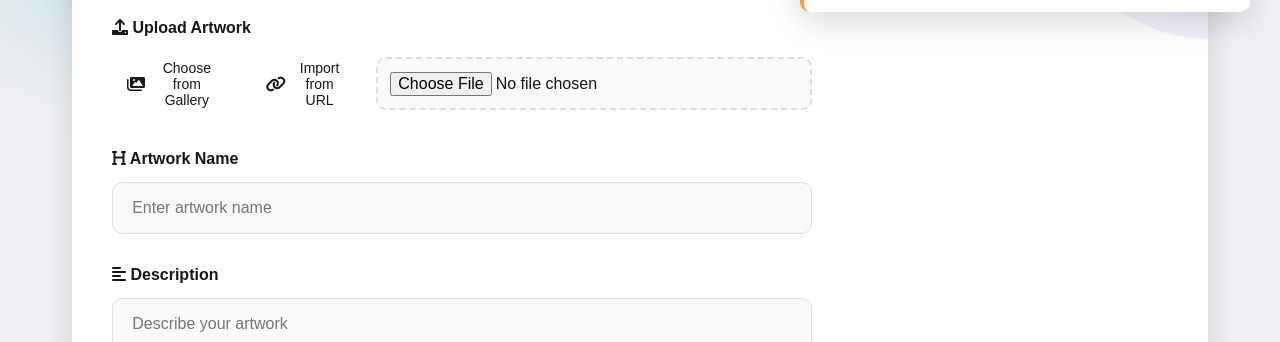
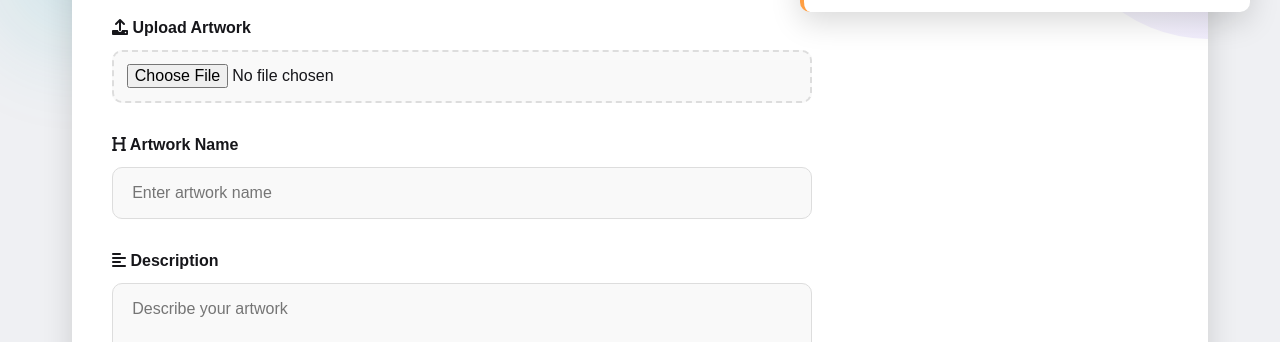
Before and after one commit to yogeshsince2023/NFT-Art-Marketplace, a plain HTML site: page frontend/index.html in a window 1280 px wide. Shown: the part 758-1100 px from the top of the page. Drawn offline with Linux system fonts and the light colour scheme.

Commit message:
Update index.html

```diff
--- a/frontend/index.html
+++ b/frontend/index.html
@@ -58,11 +58,7 @@
             <div class="nft-form">
                 <div class="form-group">
                     <label for="nftImage"><i class="fas fa-upload"></i> Upload Artwork</label>
-                    <div class="upload-options">
-                        <button type="button" id="openGalleryBtn" class="gallery-btn"><i class="fas fa-images"></i> Choose from Gallery</button>
-                        <button type="button" id="importURLBtn" class="gallery-btn"><i class="fas fa-link"></i> Import from URL</button>
-                        <input type="file" id="nftImage" accept="image/*">
-                    </div>
+                    <input type="file" id="nftImage" accept="image/*">
                     <div id="imagePreview" class="hidden">
                         <img id="preview" src="#" alt="Preview">
                         <button id="removeImage" class="remove-btn"><i class="fas fa-times"></i></button>
```
